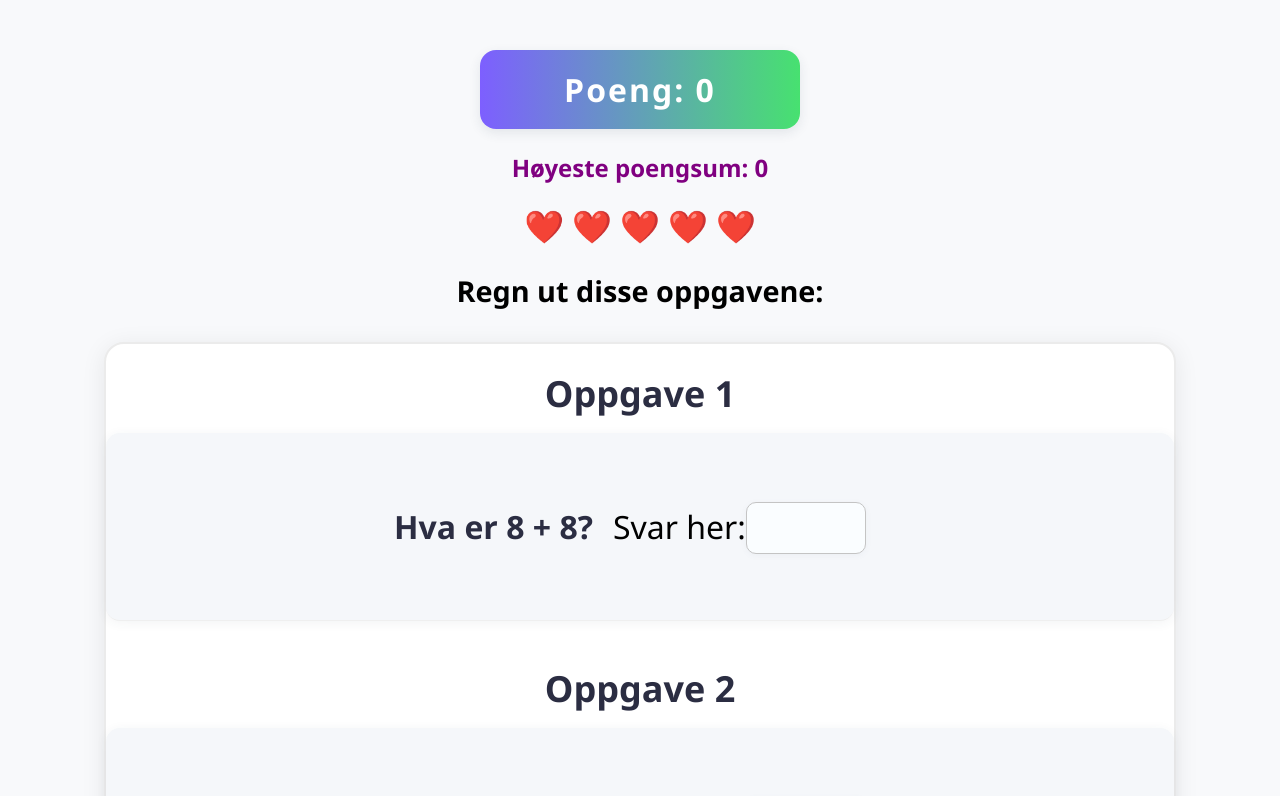
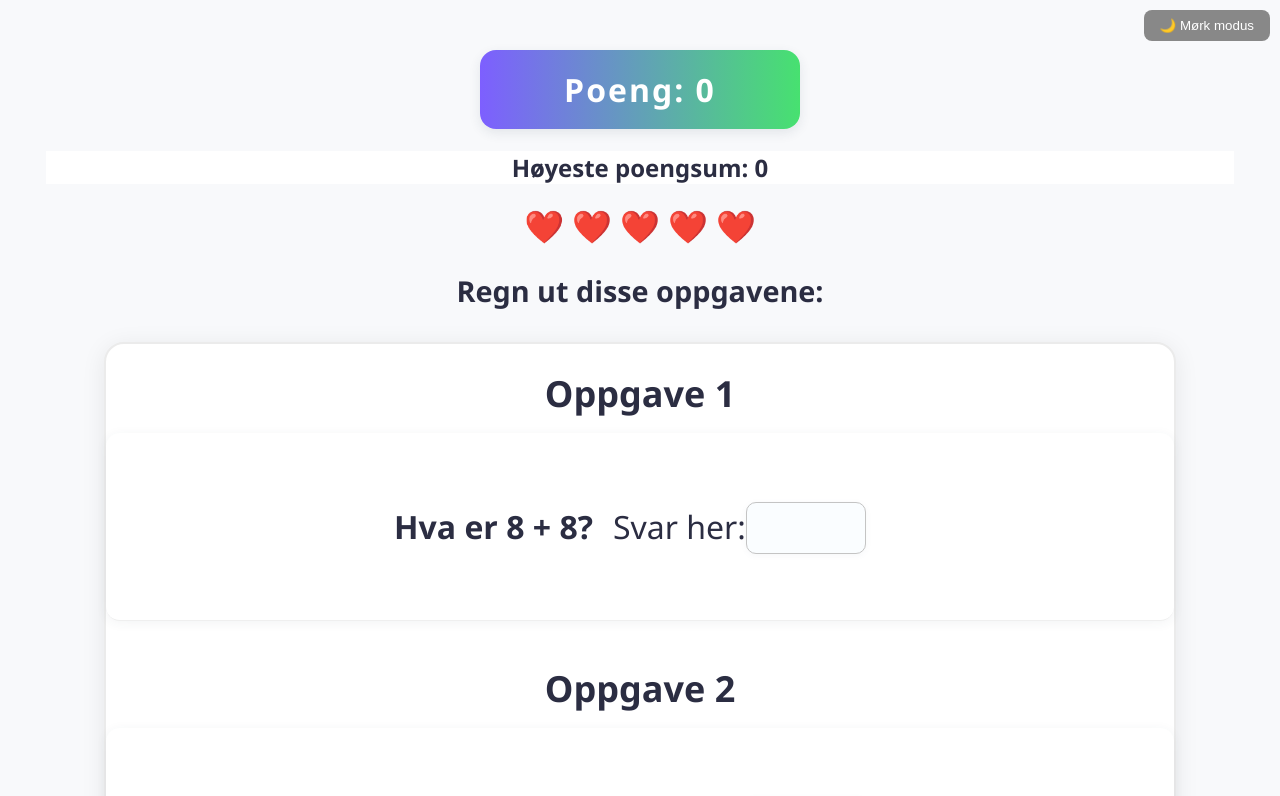
Before and after one commit to Gorgostammos/matte-ving-react, a React (Create React App) app: page / in a window 1280 px wide. Shown: the top 796 px of the page. Built offline with nearby package versions, Linux system fonts and the light colour scheme.

Commit message:
la in mørk og lys modus

```diff
--- a/src/App.js
+++ b/src/App.js
@@ -1,8 +1,10 @@
-import React, { useState, useRef } from "react";
+// App.js
+import React, { useState, useRef, useEffect } from "react";
 import MathTask from "./MathTask";
 import Modal from "./Modal";
 import confetti from "canvas-confetti";
 import "./App.css";
+import "./theme.css"; // 👈 Importer dark/light theme CSS
 
 // Konfetti-funksjon
 function triggerConfetti() {
@@ -98,11 +100,21 @@ export default function App() {
   const [sluttMelding, setSluttMelding] = useState("");
   const [hearts, setHearts] = useState(5);
   const [showModal, setShowModal] = useState(false);
-
   const [showHurraModal, setShowHurraModal] = useState(false);
   const [hurraMessage, setHurraMessage] = useState("");
   const [lastCelebrated, setLastCelebrated] = useState(0);
   const inputRefs = useRef([]);
+
+  const [theme, setTheme] = useState(localStorage.getItem("theme") || "light");
+
+  useEffect(() => {
+    document.documentElement.setAttribute("data-theme", theme);
+    localStorage.setItem("theme", theme);
+  }, [theme]);
+
+  const toggleTheme = () => {
+    setTheme((prev) => (prev === "light" ? "dark" : "light"));
+  };
 
   function streakPoeng(nyPoeng, prevPoeng = lastCelebrated) {
     if (nyPoeng > highscore) {
@@ -198,14 +210,17 @@ export default function App() {
 
   return (
     <div>
+      <button onClick={toggleTheme} className="theme-toggle">
+        {theme === "light" ? "🌙 Mørk modus" : "☀️ Lys modus"}
+      </button>
+
       <h1 id="Poeng">Poeng: {poeng}</h1>
       <p className="highscore">Høyeste poengsum: {highscore}</p>
       <div className="hearts-wrapper">
-        {Array(Math.max(hearts, 0)).fill(null).map((_, index) => (
-          <span
-            key={index}
-            className={`heart ${hearts <= 2 ? "pulse-heart" : ""}`}
-          >
+        {Array(Math.max(hearts, 0))
+          .fill(null)
+          .map((_, index) => (
+            <span key={index} className={`heart ${hearts <= 2 ? "pulse-heart" : ""}`}>
               ❤️
             </span>
           ))}
@@ -242,22 +257,12 @@ export default function App() {
 
       <section id="knapper">
         <section id="sjekkSvar">
-          <button
-            id="sjekkSvar"
-            onClick={sjekkSvar}
-            disabled={disabled}
-            className={disabled ? "disabled-button" : ""}
-          >
+          <button id="sjekkSvar" onClick={sjekkSvar} disabled={disabled} className={disabled ? "disabled-button" : ""}>
             Sjekk svar
           </button>
         </section>
         <section id="avsluttSpill">
-          <button
-            id="avsluttSpill"
-            onClick={avsluttSpill}
-            disabled={disabled}
-            className={disabled ? "disabled-button" : ""}
-          >
+          <button id="avsluttSpill" onClick={avsluttSpill} disabled={disabled} className={disabled ? "disabled-button" : ""}>
             Avslutt
           </button>
         </section>
@@ -284,13 +289,17 @@ export default function App() {
         <h2 className="modal-title gameover-title">😵 Game Over!</h2>
         <p className="modal-subtitle">Du mistet alle hjertene.</p>
         <p className="modal-score">
-    <span className="score">Poeng: {poeng}</span><br />
+          <span className="score">Poeng: {poeng}</span>
+          <br />
           <span className="highscore">Highscore: {highscore}</span>
         </p>
-  <button className="modal-button green-button" onClick={() => {
+        <button
+          className="modal-button green-button"
+          onClick={() => {
             startPaaNytt();
             setShowModal(false);
-  }}>
+          }}
+        >
           Prøv igjen
         </button>
       </Modal>
--- /dev/null
+++ b/src/theme.css
@@ -0,0 +1,48 @@
+/* === theme.css === */
+:root {
+    --background-color: #f8f9fb;
+    --text-color: #2b2d42;
+    --card-bg: #fff;
+    --input-bg: #fafdff;
+  }
+
+  [data-theme='dark'] {
+    --background-color: #1e1e1e;
+    --text-color: #e6e6e6;
+    --card-bg: #2e2e2e;
+    --input-bg: #3a3a3a;
+  }
+
+  body {
+    background-color: var(--background-color);
+    color: var(--text-color);
+  }
+
+  article#main,
+  article.oppgaver,
+  input,
+  h3,
+  p,
+  .modal-title,
+  .modal-subtitle,
+  .modal-score {
+    background-color: var(--card-bg) !important;
+    color: var(--text-color) !important;
+  }
+
+  input {
+    background-color: var(--input-bg) !important;
+  }
+
+  .theme-toggle {
+    position: fixed;
+    top: 10px;
+    right: 10px;
+    z-index: 999;
+    padding: 8px 16px;
+    background: #888;
+    color: white;
+    border: none;
+    border-radius: 8px;
+    cursor: pointer;
+  }
```
Lines whose indentation alone changed are shown as unchanged.
